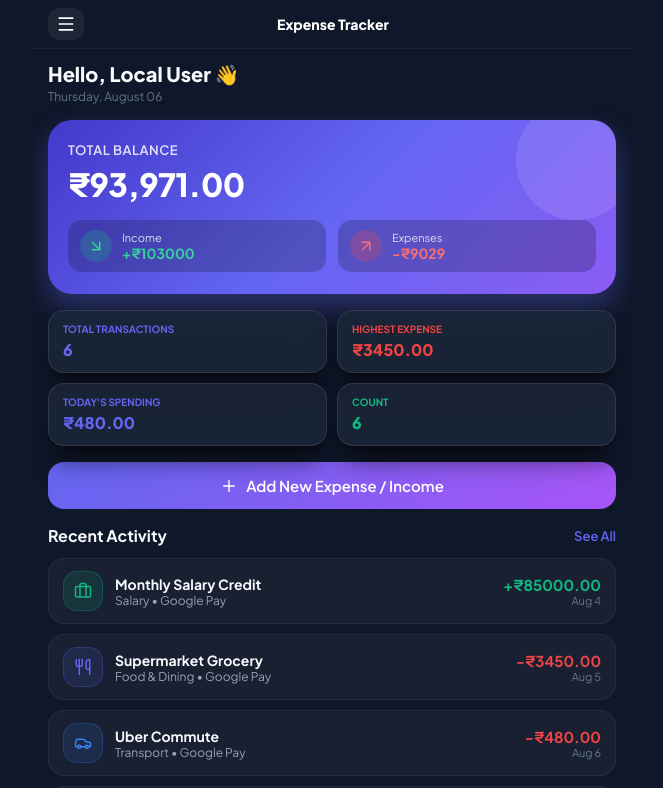
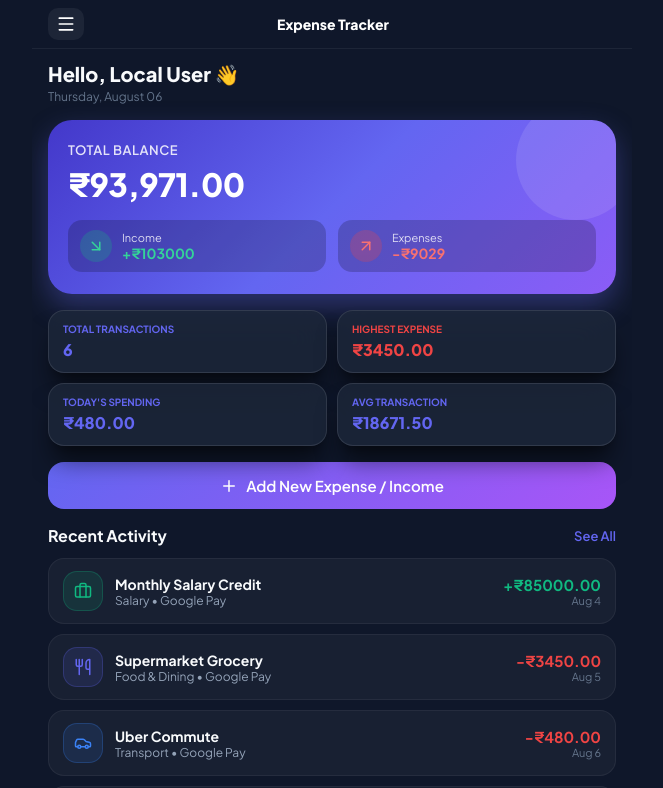
Before and after one commit to KUMAR-VSK/Expence-Tracker, a React (Vite) app in the folder web/: page / in a window 1280 px wide. Shown: the top 788 px of the page, without its empty margins (308-971 px from the left). Built offline with nearby package versions, Linux system fonts and the light colour scheme.

Commit message:
feat: replace Count with Avg Transaction on Dashboard

```diff
--- a/web/src/components/DashboardView.tsx
+++ b/web/src/components/DashboardView.tsx
@@ -132,9 +132,9 @@ export const DashboardView: React.FC<DashboardViewProps> = ({
         </div>
 
         <div className="glass-card" style={{ padding: '12px 14px', borderRadius: 16 }}>
-          <div style={{ fontSize: 10, fontWeight: 700, color: '#10B981', textTransform: 'uppercase' }}>Count</div>
-          <div style={{ fontSize: 16, fontWeight: 800, color: '#10B981', marginTop: 4 }}>
-            {expenses.length}
+          <div style={{ fontSize: 10, fontWeight: 700, color: '#6366F1', textTransform: 'uppercase' }}>Avg Transaction</div>
+          <div style={{ fontSize: 16, fontWeight: 800, color: '#6366F1', marginTop: 4 }}>
+            {expenses.length > 0 ? currency + (expenses.reduce((acc, e) => acc + e.amount, 0) / expenses.length).toFixed(2) : currency + '0.00'}
           </div>
         </div>
       </div>
```
